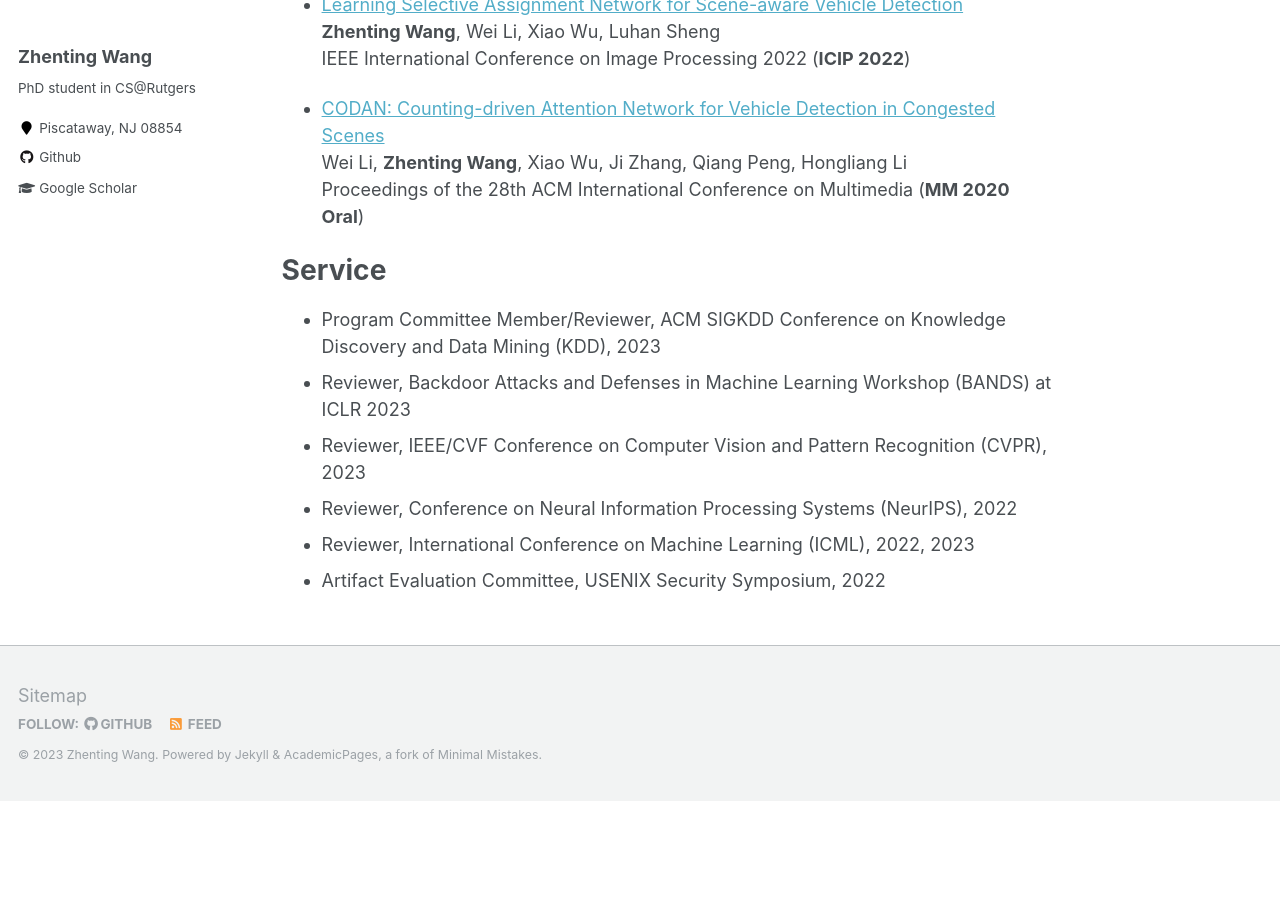
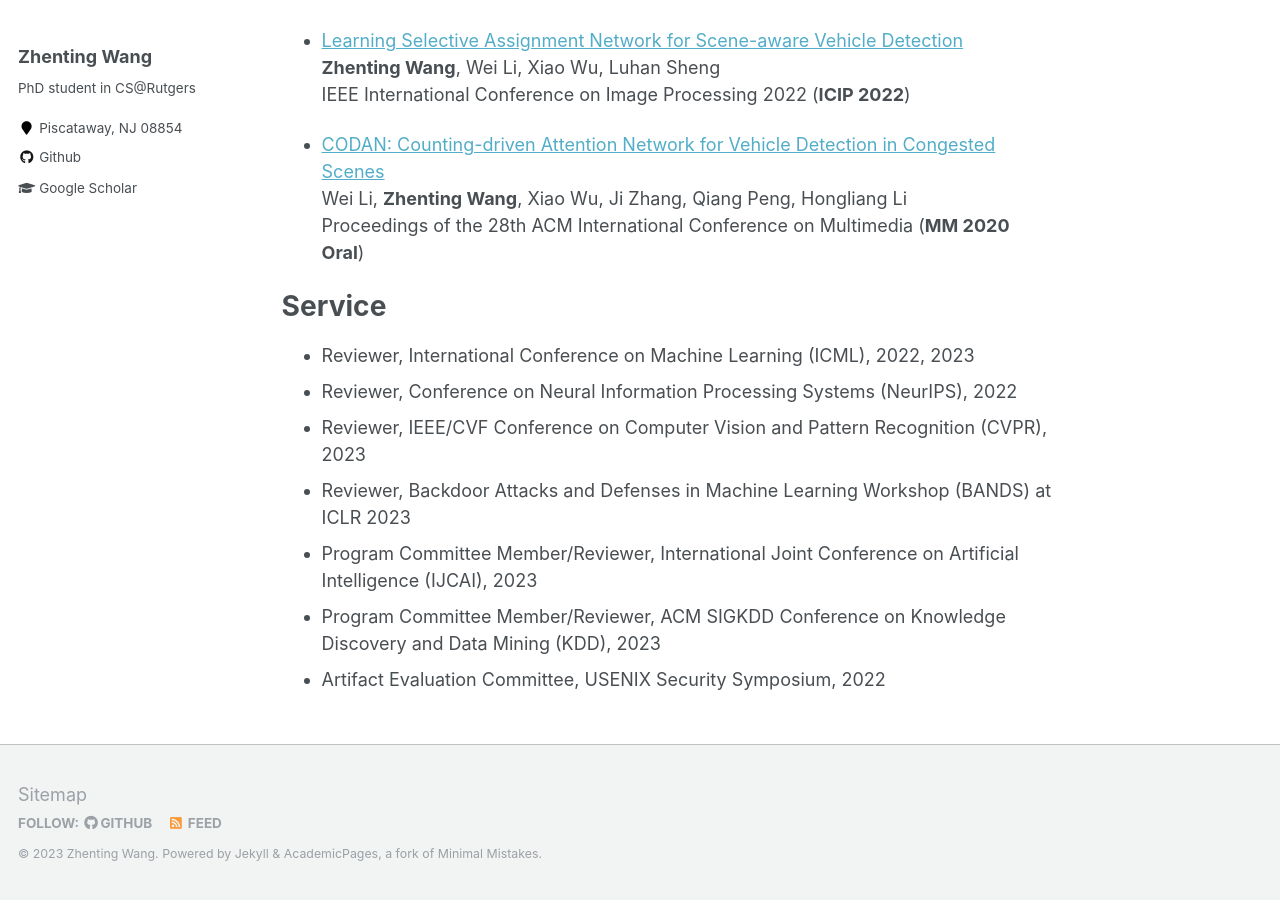
Before and after one commit to ZhentingWang/zhentingwang.github.io, a Jekyll site: the page built from _pages/about.md, in a window 1280 px wide and 900 px high, scrolled down 1561 px. Built offline with Jekyll 4.4.1, drawn with Linux system fonts in a browser that asks for light colours; before the commit the page ends 2362 px from its top, so only the background shows below that; some of the changed text lies outside the part shown.

Commit message:
Update about.md

```diff
--- a/_pages/about.md
+++ b/_pages/about.md
@@ -13,6 +13,7 @@ redirect_from:
 
 News
 ======
+* [2023-01] I am invited as a program committee member (reviewer) of IJCAI 2023.
 * [2022-12] I am invited as a reviewer of ICML 2023.
 * [2022-12] I am invited as a program committee member (reviewer) of KDD 2023.
 * [2022-12] I am invited as a reviewer of ICLR 2023 BANDS.
@@ -61,9 +62,10 @@ Proceedings of the 28th ACM International Conference on Multimedia (**MM 2020 Or
 
 Service
 ======
+* Reviewer, International Conference on Machine Learning (ICML), 2022, 2023
+* Reviewer, Conference on Neural Information Processing Systems (NeurIPS), 2022
+* Reviewer, IEEE/CVF Conference on Computer Vision and Pattern Recognition (CVPR), 2023
+* Reviewer, Backdoor Attacks and Defenses in Machine Learning Workshop (BANDS) at ICLR 2023
+* Program Committee Member/Reviewer, International Joint Conference on Artificial Intelligence (IJCAI), 2023
 * Program Committee Member/Reviewer, ACM SIGKDD Conference on Knowledge Discovery and Data Mining (KDD), 2023
-* Reviewer, Backdoor Attacks and Defenses in Machine Learning Workshop (BANDS) at ICLR 2023
-* Reviewer, IEEE/CVF Conference on Computer Vision and Pattern Recognition (CVPR), 2023
-* Reviewer, Conference on Neural Information Processing Systems (NeurIPS), 2022
-* Reviewer, International Conference on Machine Learning (ICML), 2022, 2023
 * Artifact Evaluation Committee, USENIX Security Symposium, 2022
```
